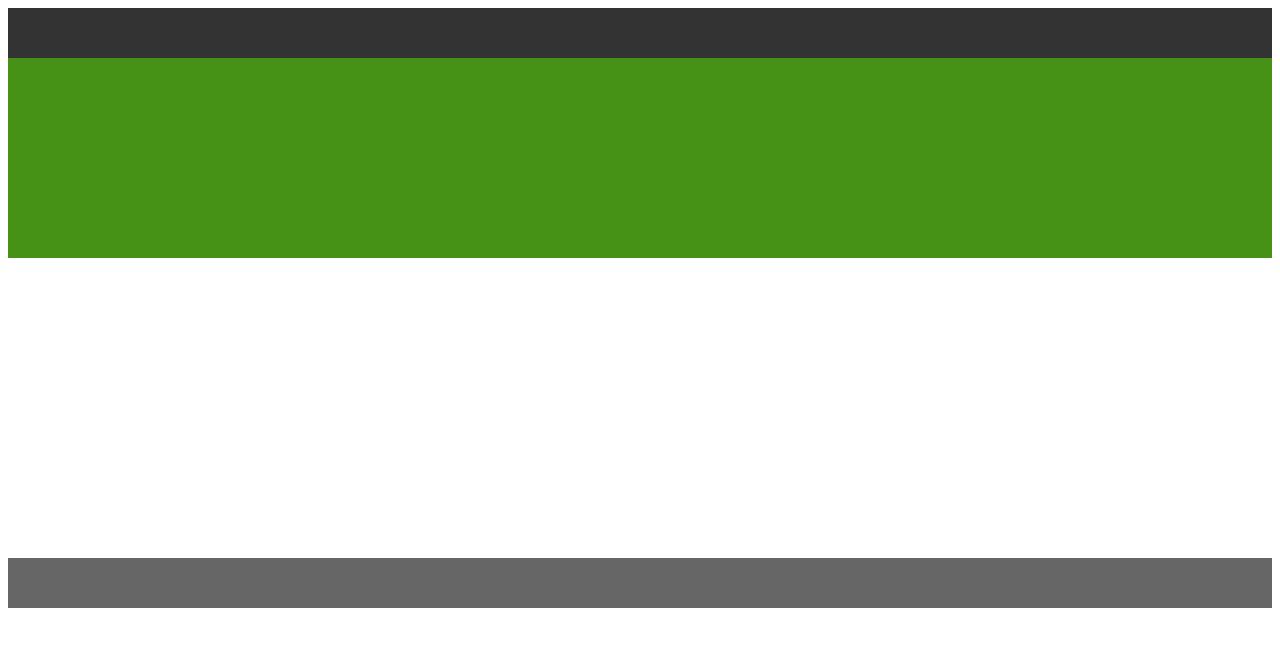
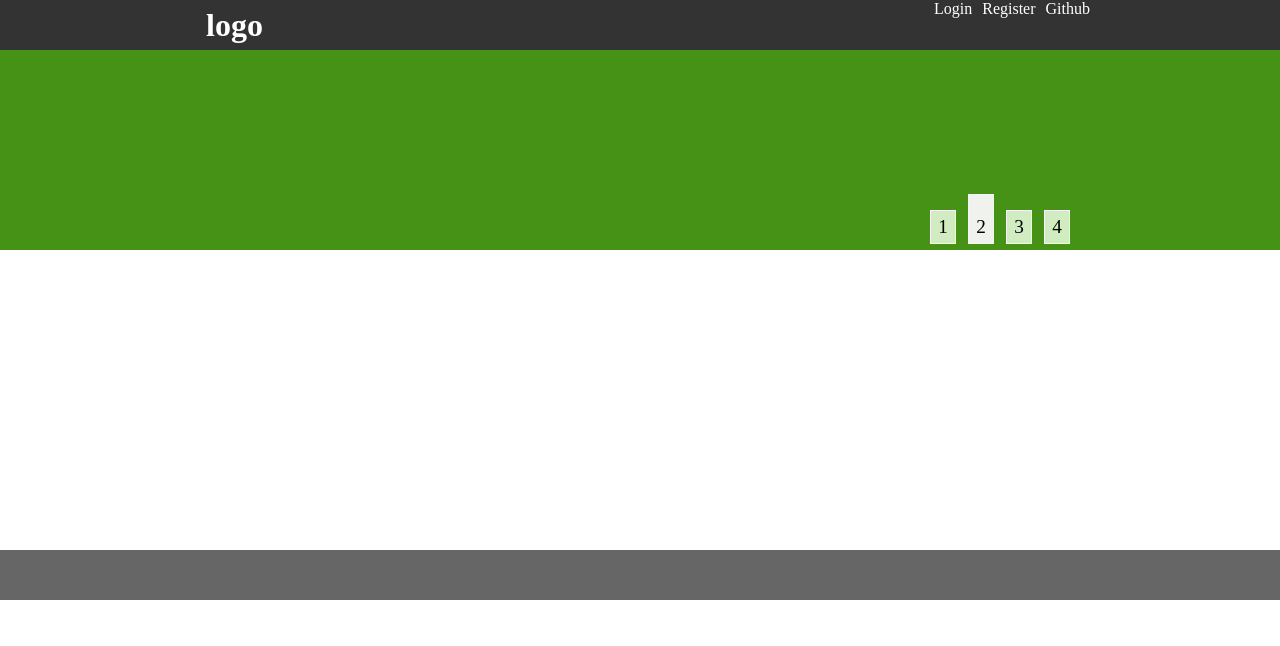
Before and after one commit to z1016419598/layout, a plain HTML site: page index.html in a window 1280 px wide. Drawn offline with Linux system fonts and the light colour scheme.

Commit message:
'未完成'

```diff
--- a/index.html
+++ b/index.html
@@ -5,15 +5,64 @@
 		<title></title>
 	</head>
 	<style>
+		*{
+			margin: 0px;
+			padding: 0px;
+			font-family:"微软雅黑" monospace;
+		}
 		.header{
 			width: auto;
 			height: 50px;
 			background-color: hsl(0,0%,20%);
 		}
+		.header>div{
+			width: 900px;
+			margin: 0 auto;
+		}
+		.header>div>a{
+			float: right;
+			color: hsl(0,0%,100%);
+			margin-left: 10px;
+		}
+		.logo{
+			display: inline;
+			color: hsl(0,0%,100%);
+			line-height: 50px;
+			margin-left: 1rem;
+			font-size: 2rem;
+		}
 		.nav{
 			width: auto;
 			height: 200px;
 			background-color: hsl(97,73%,33%);
+		}
+		.nav>div{
+			width: 900px;
+			height: 200px;
+			margin: 0 auto;
+			position: relative;
+		}
+		.nav .selector{
+			position: absolute;
+			bottom: 6px;
+			right: 20px;
+		}
+		.nav .selector li{
+			display: inline-block;
+			background-color: hsl(99,54%,84%);
+			width: 1.5rem;
+			margin-left: 0.5rem;
+			font-size: 1.2rem;
+			line-height: 2rem;
+			text-align: center;
+			border: 1px solid #F4F4F4;
+			vertical-align: bottom;
+
+		}
+		.nav .selector .active{
+			height: 3rem;
+			line-height: 4rem;
+			background-color: hsl(98,15%,94%);
 		}
 		.content{
 			width: auto;
@@ -27,8 +76,24 @@
 		}
 	</style>
 	<body>
-		<div class="header"></div>
-		<div class="nav"></div>
+		<div class="header">
+			<div>
+			<h1 class="logo">logo</h1>
+			<a>Github</a>
+			<a>Register</a>
+			<a>Login</a>
+			</div>
+		</div>
+		<div class="nav">
+			<div>
+			<ul class="selector">
+				<li>1</li>
+				<li class="active">2</li>
+				<li>3</li>
+				<li>4</li>
+			</ul>
+			</div>
+		</div>
 		<div class="content"></div>
 		<div class="footer"></div>
 	</body>
```
